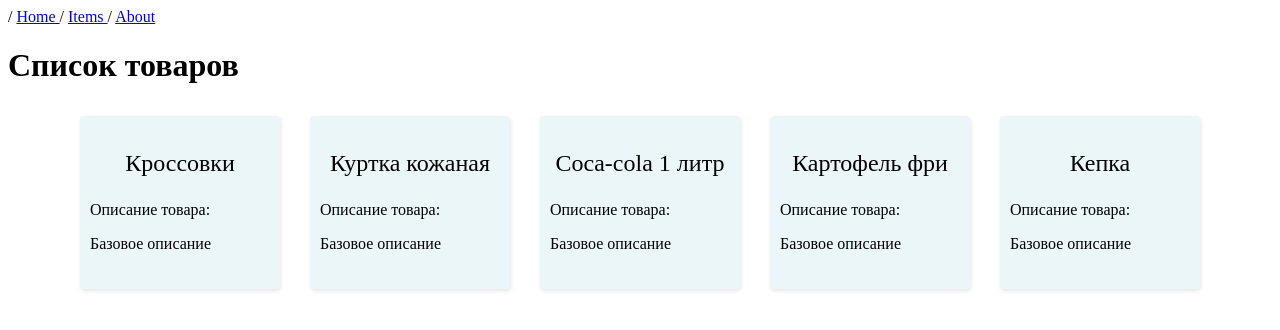
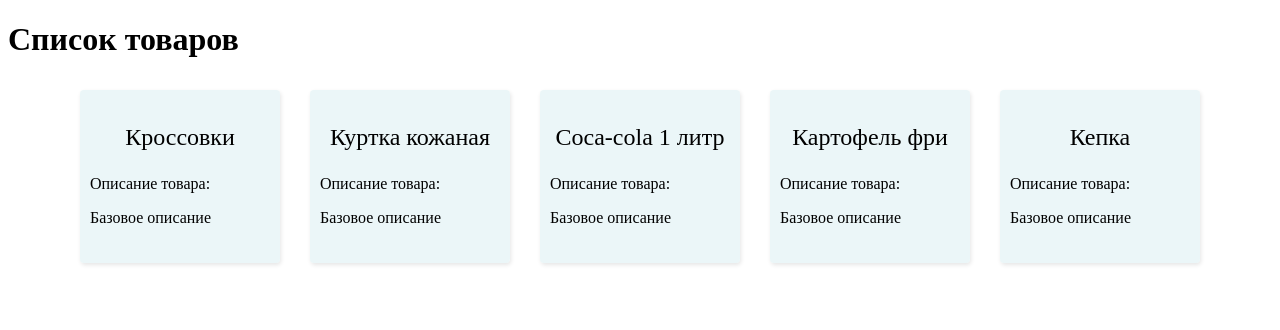
Before and after one commit to vadshi/FirstDjango_07102024, a Django app: page /items in a window 1280 px wide. Shown: the top 330 px of the page. Run offline with Django 5.2, Linux system fonts and the light colour scheme; data comes from the database, SQL or seed files in the repository.

Commit message:
Done. M4:part1 task1-4

```diff
--- a/FirstDjango/settings.py
+++ b/FirstDjango/settings.py
@@ -119,6 +119,10 @@ USE_TZ = True
 
 STATIC_URL = 'static/'
 
+STATICFILES_DIRS = (
+    BASE_DIR / "static",
+)
+
 # Default primary key field type
 # https://docs.djangoproject.com/en/5.1/ref/settings/#default-auto-field
 
--- a/FirstDjango/urls.py
+++ b/FirstDjango/urls.py
@@ -1,10 +1,12 @@
 from django.urls import path
 from MainApp import views
+from django.conf import settings
+from django.conf.urls.static import static
 
 
 urlpatterns = [
-    path("", views.home),
-    path("about", views.about),
-    path("item/<int:item_id>", views.get_item),
-    path("items", views.get_items),
-]
+    path("", views.home, name='home'),
+    path("about", views.about, name='about'),
+    path("item/<int:item_id>", views.get_item, name='item-detail'),
+    path("items", views.get_items, name='items-list'),
+] + static(settings.STATIC_URL, document_root=settings.STATIC_ROOT)
--- /dev/null
+++ b/static/css/style.css
@@ -0,0 +1,46 @@
+* {
+    box-sizing: border-box;
+}
+.item{
+    width:150pt;
+    height: 100%;
+    margin: 10px;
+    box-shadow: 1px 2px 4px rgba(0, 0, 0, 0.1);
+    border-radius: 4px;
+    padding-top:10px;
+    background: rgba(223, 241, 244, 0.625);
+}
+
+.item:hover {
+    background: rgb(207, 232, 237);
+    box-shadow: 4px 8px 16px rgba(71, 215, 240);
+}
+
+.item p{
+    padding-left: 10px;
+    padding-right: 10px;
+}
+
+.item_name{
+    font-size: 1.5em;
+    text-align:center;
+ }
+
+ .item a{
+    text-decoration: none;
+    color: black;
+    text-align: justify;
+
+ }
+.items {
+    width: 100%;
+    display: grid;
+    /* Автоматически заполняем на всю ширину grid-контейнера */
+    grid-template-columns: repeat(auto-fill, 200px);
+    max-width: 1200px; /* Ширина grid-контейнера */
+    justify-content: center;
+    justify-items: center; /* Размещаем карточку по центру */
+    column-gap: 30px; /* Отступ между колонками */
+    row-gap: 40px; /* Отступ между рядами */
+    margin: 0 auto;
+  }
--- /dev/null
+++ b/templates/base.html
@@ -0,0 +1,23 @@
+<!DOCTYPE html>
+<html lang="en">
+
+{% load static %}
+
+<head>
+    <meta charset="UTF-8">
+    <meta name="viewport" content="width=device-width, initial-scale=1.0">
+    <title>
+        {% block title %}
+            Document
+        {% endblock  %}
+    </title>
+    {% block style %}
+        <link rel="stylesheet" href="{% static "css/style.css" %}">
+    {% endblock  %}
+</head>
+<body>
+    {% block content %}
+        {% include "header.html" %}
+    {% endblock  %}
+</body>
+</html>
--- /dev/null
+++ b/templates/header.html
@@ -0,0 +1,3 @@
+<header>
+    / <a href="{% url "home" %}"> Home </a> / <a href="{% url "items-list" %}"> Items </a> / <a href="{% url "about" %}"> About </a>
+</header>
--- a/templates/items_list.html
+++ b/templates/items_list.html
@@ -1,75 +1,24 @@
-<!DOCTYPE html>
-<html lang="en">
-<head>
-    <meta charset="UTF-8">
-    <title>Items list</title>
-    <style>
-        * {
-            box-sizing: border-box;
-        }
-        .item{
-            width:150pt;
-            height: 100%;
-            margin: 10px;
-            box-shadow: 1px 2px 4px rgba(0, 0, 0, 0.1);
-            border-radius: 4px;
-            padding-top:10px;
-            background: rgba(223, 241, 244, 0.625);
-        }
+{% extends "base.html" %}
 
-        .item:hover {
-            background: rgb(207, 232, 237);
-            box-shadow: 4px 8px 16px rgba(71, 215, 240);
-        }
+{% block title %}Items list{% endblock  %}
 
-        .item p{
-            padding-left: 10px;
-            padding-right: 10px;
-        }
+{% block style %}
+    {{ block.super }}
+{% endblock  %}
 
-        .item_name{
-            font-size: 1.5em;
-            text-align:center;
-         }
-
-         .item a{
-            text-decoration: none;
-            color: black;
-            text-align: justify;
-
-         }
-        .items {
-            width: 100%;
-            display: grid;
-            /* Автоматически заполняем на всю ширину grid-контейнера */
-            grid-template-columns: repeat(auto-fill, 200px);
-            max-width: 1200px; /* Ширина grid-контейнера */
-            justify-content: center;
-            justify-items: center; /* Размещаем карточку по центру */
-            column-gap: 30px; /* Отступ между колонками */
-            row-gap: 40px; /* Отступ между рядами */
-            margin: 0 auto;
-          }
-    </style>
-</head>
-<body>
-    <header>
-        / <a href="/"> Home </a> / <a href="/items"> Items </a> / <a href="/about"> About </a>
-    </header>
-
+{% block content %}
     <h1> Список товаров </h1>
 
     <div class="items">
         {% for item in items %}
         <div class="item">
-            <a href='/item/{{ item.id }}'>
+            <a href='{% url "item-detail" item.id %}'>
                 <p class="item_name"> {{ item.name }} </p>
                 <p> Описание товара: </p>
-                <p> {{ item.description}} </p>
+                <p> {{ item.description }} </p>
             </a>
         </div>
         {% endfor %}
     </div>
 
-</body>
-</html>
+{% endblock  %}
```
Also changed, not shown: templates/index.html (+12 -12 lines), templates/item_page.html (+9 -14 lines), static/images/django.svg (added).
